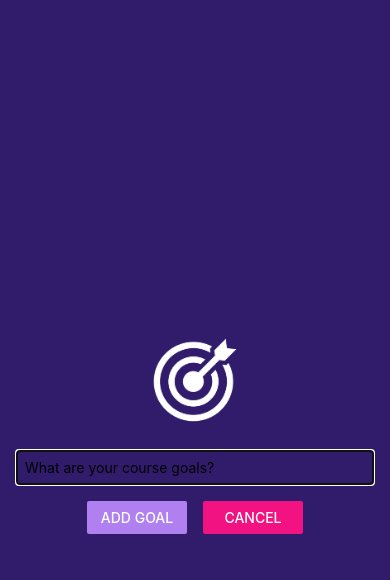
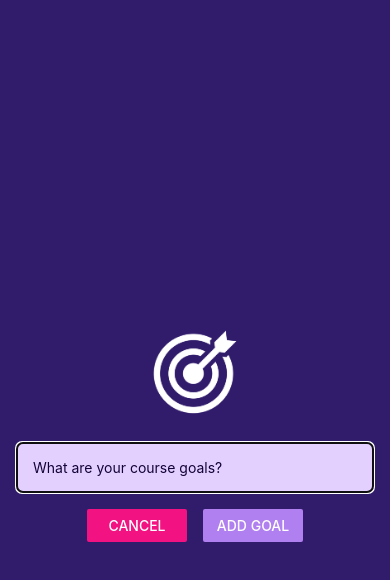
Before and after one commit to ivantrj/rn_goals_app, a React Native app: screen / in a window 390 px wide. Both pictures are taken after a click on the button "ADD NEW GOAL". Shown: the top 580 px of the page. Built offline with nearby package versions, Linux system fonts and the light colour scheme.

Commit message:
style tweaking

```diff
--- a/App.js
+++ b/App.js
@@ -1,5 +1,6 @@
 import { useState } from "react";
 import { StyleSheet, View, FlatList, Button } from "react-native";
+import { StatusBar } from "expo-status-bar";
 import GoalItem from "./components/GoalItem";
 import GoalInput from "./components/GoalInput";
 
@@ -30,10 +31,12 @@
   }
 
   return (
+    <>
+      <StatusBar style="light" />
       <View style={styles.appContainer}>
         <Button
           title="Add new goal"
-        color="#5e0acc"
+          color="#ad8eff"
           onPress={startAddGoalHandler}
         />
         <GoalInput
@@ -59,6 +62,7 @@
           />
         </View>
       </View>
+    </>
   );
 }
 
--- a/app.json
+++ b/app.json
@@ -5,6 +5,7 @@
     "version": "1.0.0",
     "orientation": "portrait",
     "icon": "./assets/icon.png",
+    "backgroundColor": "#1e085a",
     "splash": {
       "image": "./assets/splash.png",
       "resizeMode": "contain",
--- a/components/GoalInput.js
+++ b/components/GoalInput.js
@@ -35,10 +35,10 @@
         />
         <View style={styles.buttonContainer}>
           <View style={styles.button}>
-            <Button title="Add Goal" onPress={addGoalHandler} color="#b180f0" />
+            <Button title="Cancel" onPress={props.onCancel} color="#f31282" />
           </View>
           <View style={styles.button}>
-            <Button title="Cancel" onPress={props.onCancel} color="#f31282" />
+            <Button title="Add Goal" onPress={addGoalHandler} color="#b180f0" />
           </View>
         </View>
       </View>
@@ -61,9 +61,12 @@
   },
   textInput: {
     borderWidth: 1,
-    borderColor: "#cccccc",
+    borderColor: "#e4d0ff",
+    backgroundColor: "#e4d0ff",
+    color: "#120438",
+    borderRadius: 6,
     width: "100%",
-    padding: 8,
+    padding: 16,
   },
   buttonContainer: {
     flexDirection: "row",
```
Lines whose indentation alone changed are shown as unchanged.
